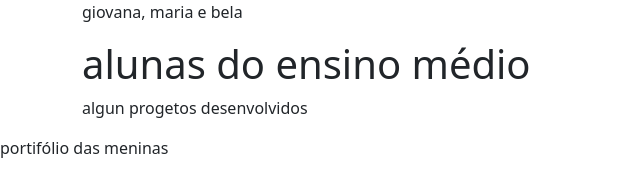
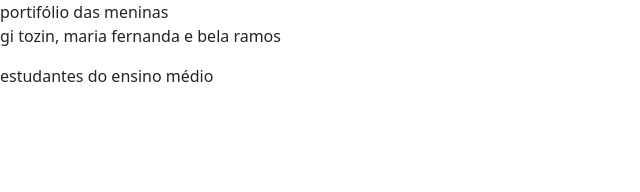
Before and after one commit to giotozin/portif-lio, a plain HTML site: page index.html in a window 1280 px wide. Shown: the whole page, without its empty margins (0-640 px from the left). Drawn offline with nearby package versions, Linux system fonts and the light colour scheme.

Commit message:
q sacoooooo

```diff
--- a/index.html
+++ b/index.html
@@ -4,22 +4,13 @@
     <meta charset="UTF-8">
     <meta name="viewport" content="width=device-width, initial-scale=1.0">
     <title>Document</title>
-    <header class="container">
-
-        <p>giovana, maria e bela</p>
-        <h1>alunas do ensino médio</h1>
-        <p>
-          algun progetos desenvolvidos
-        </p>
-
-        </div>
-      </header>
     <link href="https://cdn.jsdelivr.net/npm/bootstrap@5.3.5/dist/css/bootstrap.min.css" rel="stylesheet" integrity="sha384-SgOJa3DmI69IUzQ2PVdRZhwQ+dy64/BUtbMJw1MZ8t5HZApcHrRKUc4W0kG879m7" crossorigin="anonymous">
 </head>
 <body>
     <script src="https://cdn.jsdelivr.net/npm/bootstrap@5.3.5/dist/js/bootstrap.bundle.min.js" integrity="sha384-k6d4wzSIapyDyv1kpU366/PK5hCdSbCRGRCMv+eplOQJWyd1fbcAu9OCUj5zNLiq" crossorigin="anonymous"></script>
 
     <A1>portifólio das meninas<A1>
-
+    <p>gi tozin, maria fernanda e bela ramos </p>
+    <p>estudantes do ensino médio</p>
 </body>
 </html>
```
